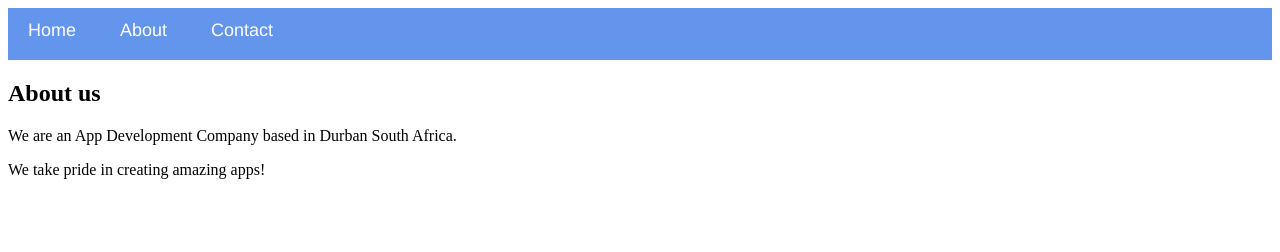
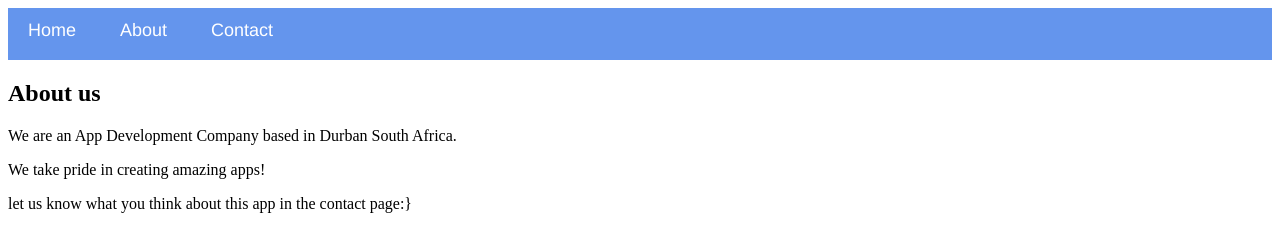
Before and after one commit to gomolemomatlala/SuperheroApp, a plain HTML site: page about.html in a window 1280 px wide. Drawn offline with Linux system fonts and the light colour scheme.

Commit message:
Added some text

```diff
--- a/about.html
+++ b/about.html
@@ -12,5 +12,6 @@
         <h2>About us</h2>
         <p> We are an App Development Company based in Durban South Africa.</p>
         <p>We take pride in creating amazing apps!</p>
+        <p>let us know what you think about this app in the contact page:}</p>
     </body>
 </html>
```
